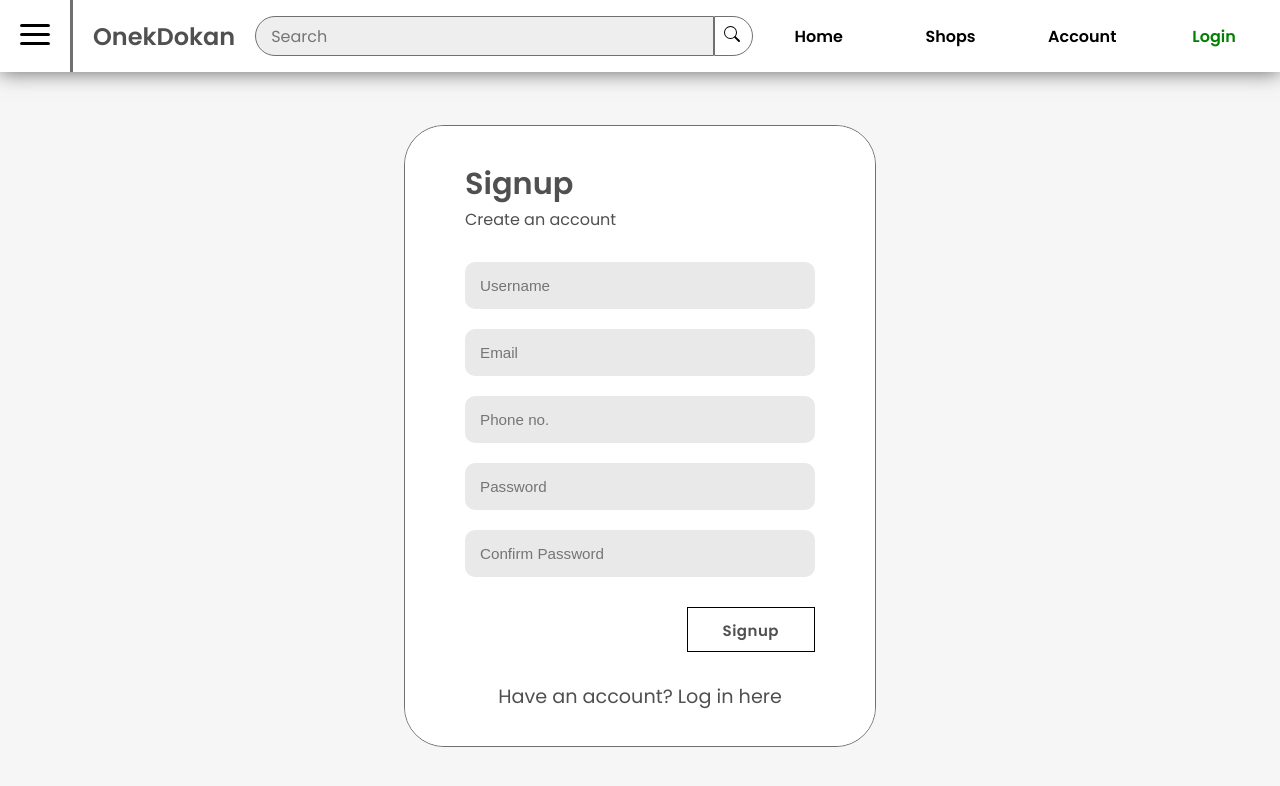
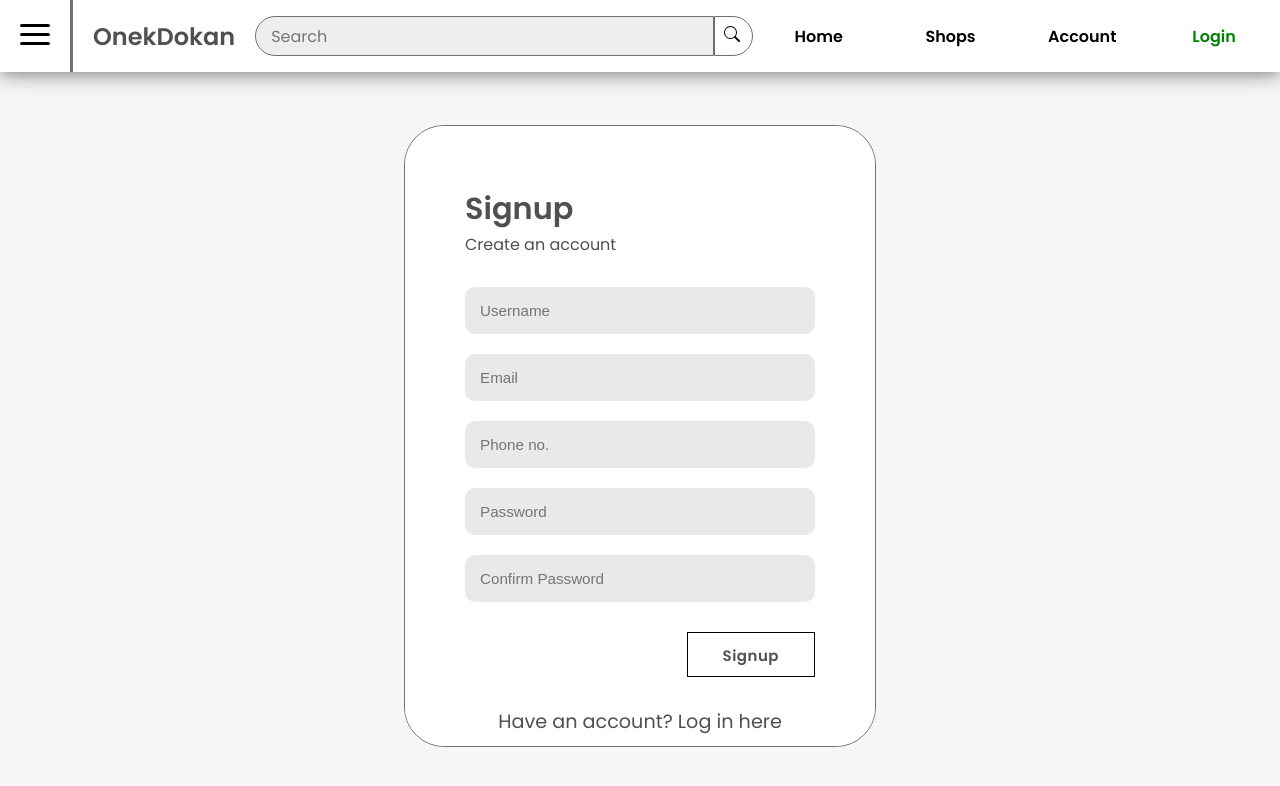
Before and after one commit to manchitro/OnekDokanDemo, a React (Create React App) app: page /signup in a window 1280 px wide. Shown: the top 786 px of the page. Built offline with nearby package versions, Linux system fonts and the light colour scheme.

Commit message:
Fixed sidebar not showing

```diff
--- a/src/components/sidebar/sidebar.styles.css
+++ b/src/components/sidebar/sidebar.styles.css
@@ -4,13 +4,14 @@
   font-family: "Poppins", sans-serif;
   border-right: 3px solid #707070;
   clip-path: inset(0px -20px 0px 0px);
-  position: fixed;
+  position: absolute;
   left: 0;
   top: 9vh;
   transition: 0.3s ease;
   background-color: white;
   box-shadow: inset 0 20px 20px -20px #606060;
   box-sizing: border-box;
+  z-index: 99;
 }
 
 .invisible {
--- a/src/pages/loginpage/loginpage.styles.scss
+++ b/src/pages/loginpage/loginpage.styles.scss
@@ -2,7 +2,7 @@
   width: 350px;
   display: flex;
   flex-direction: column;
-  justify-content: center;
+  justify-content: space-around;
   padding: 60px 60px;
   background-color: white;
   border: 1px solid #707070;
--- a/src/pages/signuppage/signuppage.styles.scss
+++ b/src/pages/signuppage/signuppage.styles.scss
@@ -2,7 +2,7 @@
   width: 350px;
   display: flex;
   flex-direction: column;
-  justify-content: center;
+  justify-content: space-around;
   padding: 60px 60px;
   background-color: white;
   border: 1px solid #707070;
```
